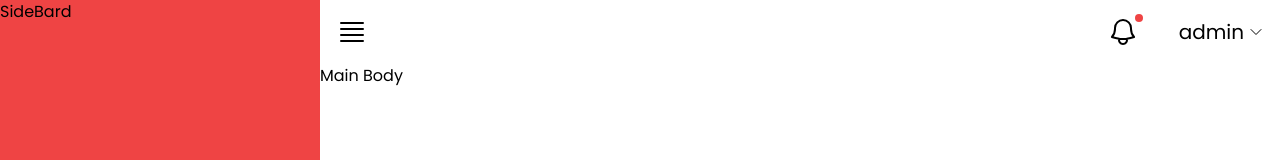
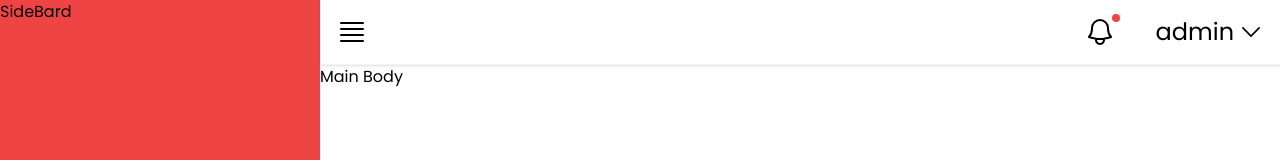
Before and after one commit to FrezeSteve/first-dashboard-design, a React (Vite) app: page / in a window 1280 px wide. Shown: the top 160 px of the page. Built offline with nearby package versions, Linux system fonts and the light colour scheme.

Commit message:
added shadow to the header

```diff
--- a/src/components/Header.jsx
+++ b/src/components/Header.jsx
@@ -1,6 +1,6 @@
 export default function Header() {
     return (
-        <div className="flex justify-between items-center p-4">
+        <div className="flex justify-between items-center p-4 shadow border-b-[0.5px] border-b-gray-100">
             <div>
                 <svg xmlns="http://www.w3.org/2000/svg" fill="none" viewBox="0 0 24 24" strokeWidth="1.5" stroke="currentColor" className="w-6 h-6 md:w-8 md:h-8">
                     <path strokeLinecap="round" strokeLinejoin="round" d="M3.75 5.25h16.5m-16.5 4.5h16.5m-16.5 4.5h16.5m-16.5 4.5h16.5" />
@@ -17,8 +17,8 @@ export default function Header() {
                 </div>
                 <div>
                     <div className="flex gap-1 items-center">
-                        <span className="text-xl">admin</span>
-                        <svg xmlns="http://www.w3.org/2000/svg" fill="none" viewBox="0 0 24 24" strokeWidth={1.5} stroke="currentColor" className="w-4 h-4">
+                        <span className="text-xl md:text-2xl">admin</span>
+                        <svg xmlns="http://www.w3.org/2000/svg" fill="none" viewBox="0 0 24 24" strokeWidth={1.5} stroke="currentColor" className="w-[22px] h-[22px] md:w-[26px] md:h-[26px]">
                             <path strokeLinecap="round" strokeLinejoin="round" d="m19.5 8.25-7.5 7.5-7.5-7.5" />
                         </svg>
                     </div>
```
